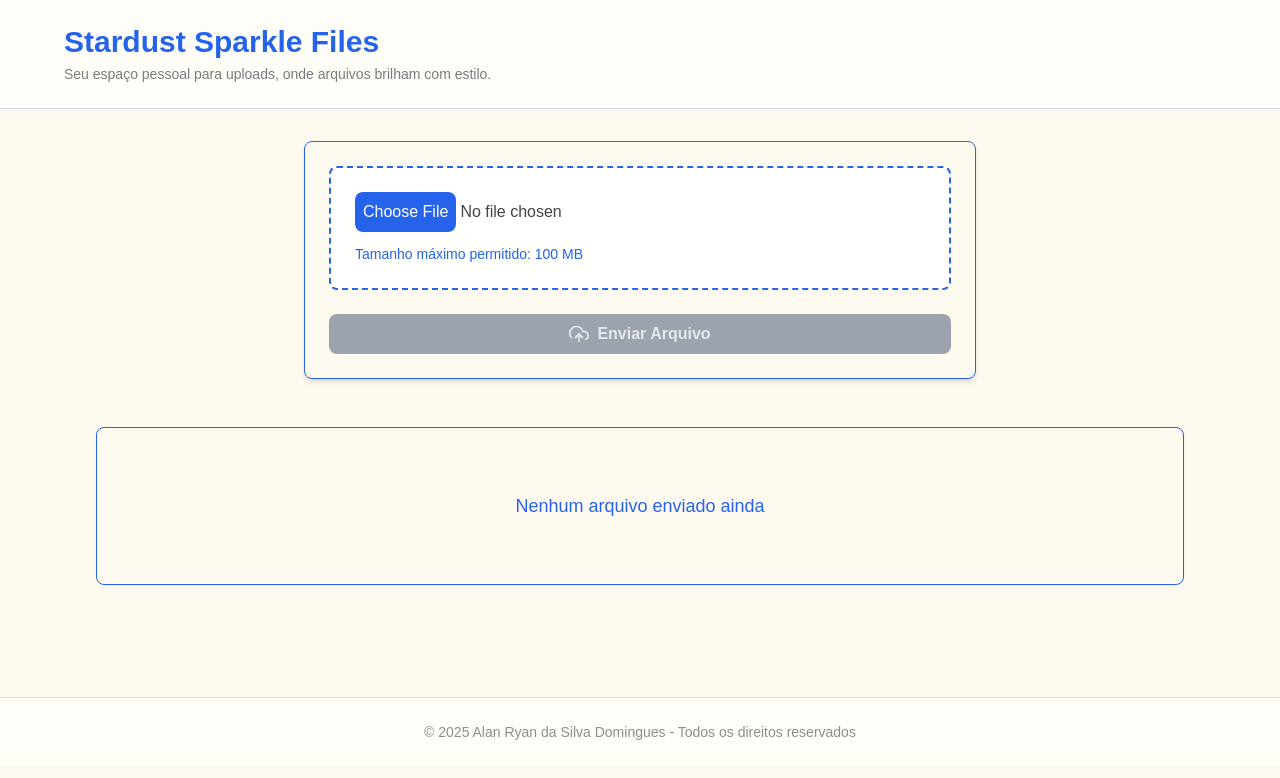
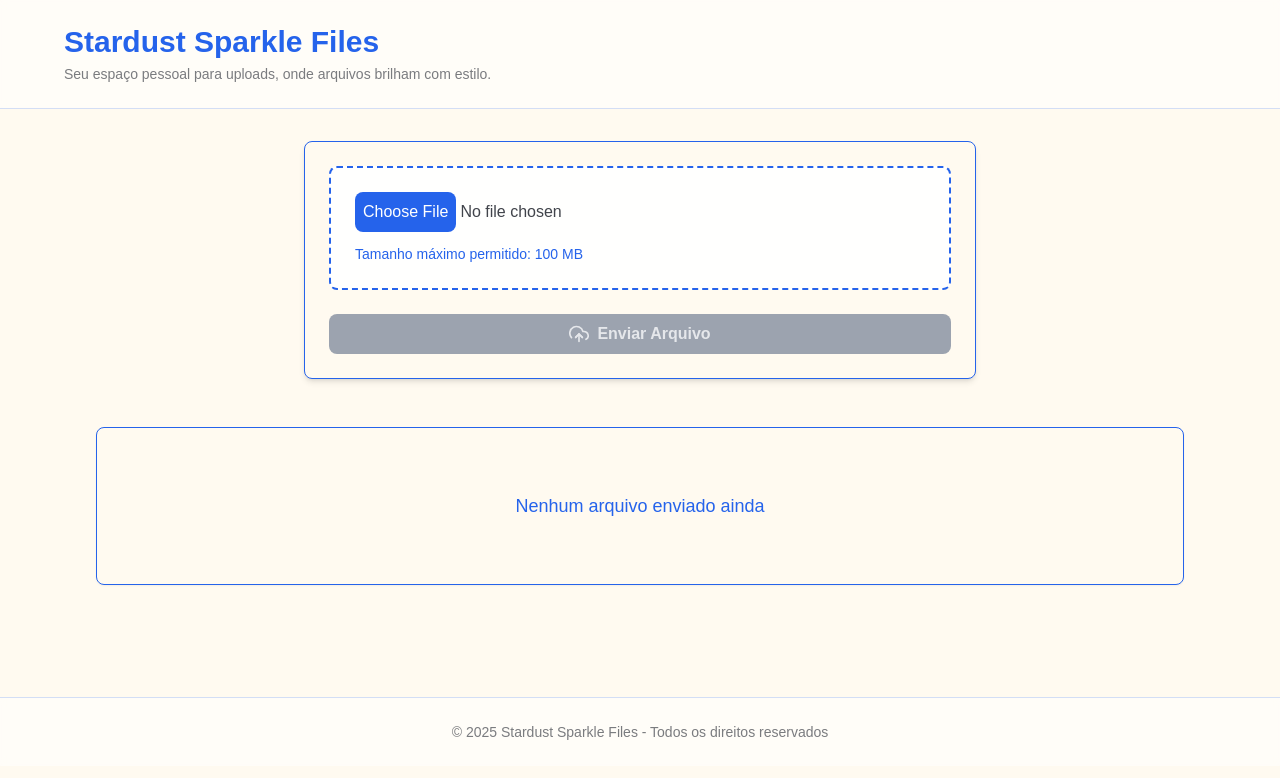
Before and after one commit to 0nF1REy/file-manager-nextjs, a Next.js app in the folder file-manager/: page / in a window 1280 px wide. Shown: the top 778 px of the page. Built offline with nearby package versions, Linux system fonts and the light colour scheme.

Commit message:
T004: feat - Added "HeaderComponent" and "FooterComponent" for improved page structure and maintainability

```diff
--- a/file-manager/src/app/_components/layout/footer.tsx
+++ b/file-manager/src/app/_components/layout/footer/footer.tsx
@@ -1,13 +1,13 @@
-const Footer = () => {
+const FooterComponent = () => {
   return (
     <footer className="py-6 px-4 sm:px-6 lg:px-8 mt-8 border-t border-[#2563eb]/20 bg-white/50 backdrop-blur-sm">
       <div className="max-w-6xl mx-auto text-center">
-        <p className="text-sm text-foreground/60">
-          © 2025 Alan Ryan da Silva Domingues - Todos os direitos reservados
+        <p className="text-sm text-foreground/70">
+          © 2025 Stardust Sparkle Files - Todos os direitos reservados
         </p>
       </div>
     </footer>
   );
 };
 
-export { Footer };
+export { FooterComponent };
--- a/file-manager/src/app/_components/layout/header.tsx
+++ b/file-manager/src/app/_components/layout/header/header.tsx
@@ -1,4 +1,4 @@
-const Header = () => {
+const HeaderComponent = () => {
   return (
     <header className="sticky top-0 z-50 py-6 px-4 sm:px-6 lg:px-8 border-b border-[#2563eb]/20 bg-white/50 backdrop-blur-sm">
       <div className="max-w-6xl mx-auto">
@@ -13,4 +13,4 @@ const Header = () => {
   );
 };
 
-export { Header };
+export { HeaderComponent };
--- a/file-manager/src/app/page.tsx
+++ b/file-manager/src/app/page.tsx
@@ -1,7 +1,7 @@
 import { Form } from "@/app/_components/form";
 import { List } from "@/app/_components/list";
-import { Header } from "@/app/_components/layout/header";
-import { Footer } from "@/app/_components/layout/footer";
+import { HeaderComponent } from "@/app/_components/layout/header/header";
+import { FooterComponent } from "@/app/_components/layout/footer/footer";
 import { ScrollToTop } from "@/app/_components/ui/scroll-to-top";
 
 const dynamic = "force-dynamic";
@@ -9,14 +9,14 @@ const dynamic = "force-dynamic";
 const Page = async () => {
   return (
     <div className="min-h-screen bg-background font-sans text-foreground">
-      <Header />
+      <HeaderComponent />
       <main className="max-w-6xl mx-auto p-4 sm:p-6 lg:p-8">
         <Form />
         <div className="my-12">
           <List />
         </div>
       </main>
-      <Footer />
+      <FooterComponent />
       <ScrollToTop />
     </div>
   );
```
